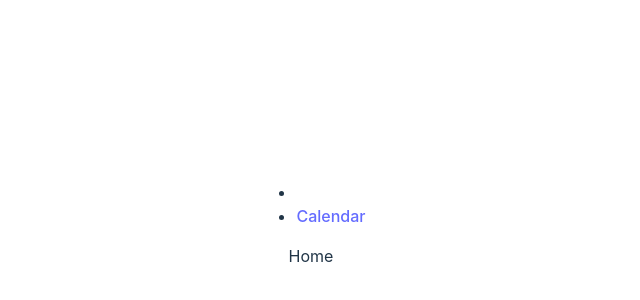
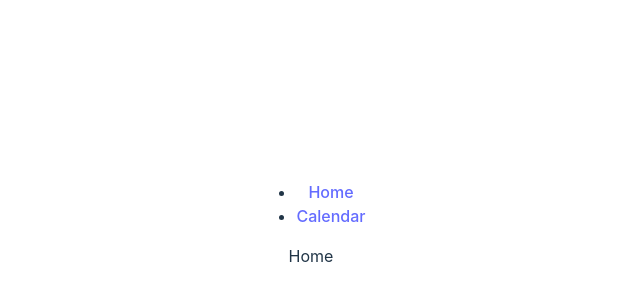
Before and after one commit to linround/Calendar, a React (Vite) app: page / in a window 1280 px wide. Shown: the part 184-484 px from the top of the page, without its empty margins (329-969 px from the left). Built offline with nearby package versions, Linux system fonts and the light colour scheme.

Commit message:
feature: Router initial

```diff
--- a/src/App.tsx
+++ b/src/App.tsx
@@ -12,7 +12,7 @@ function App() {
       <nav>
         <ul>
           <li>
-            <Link to="/"></Link>
+            <Link to="/">Home</Link>
           </li>
           <li>
             <Link to="/Calendar">Calendar</Link>
```
